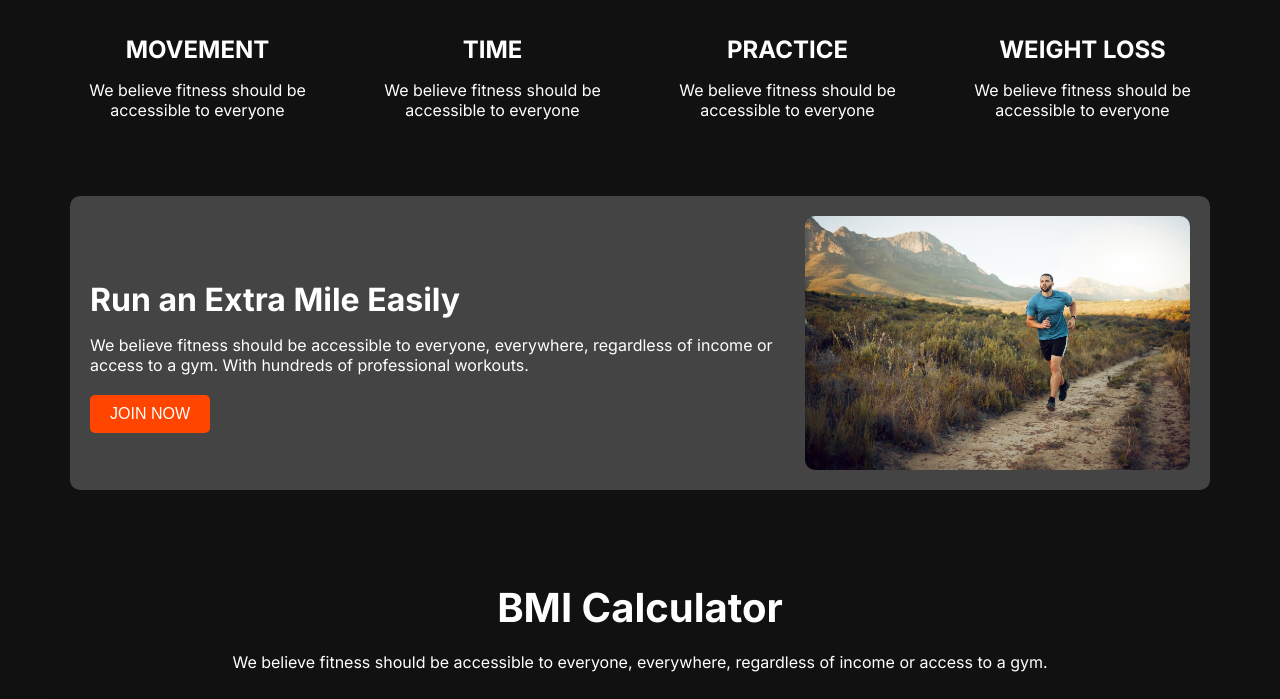
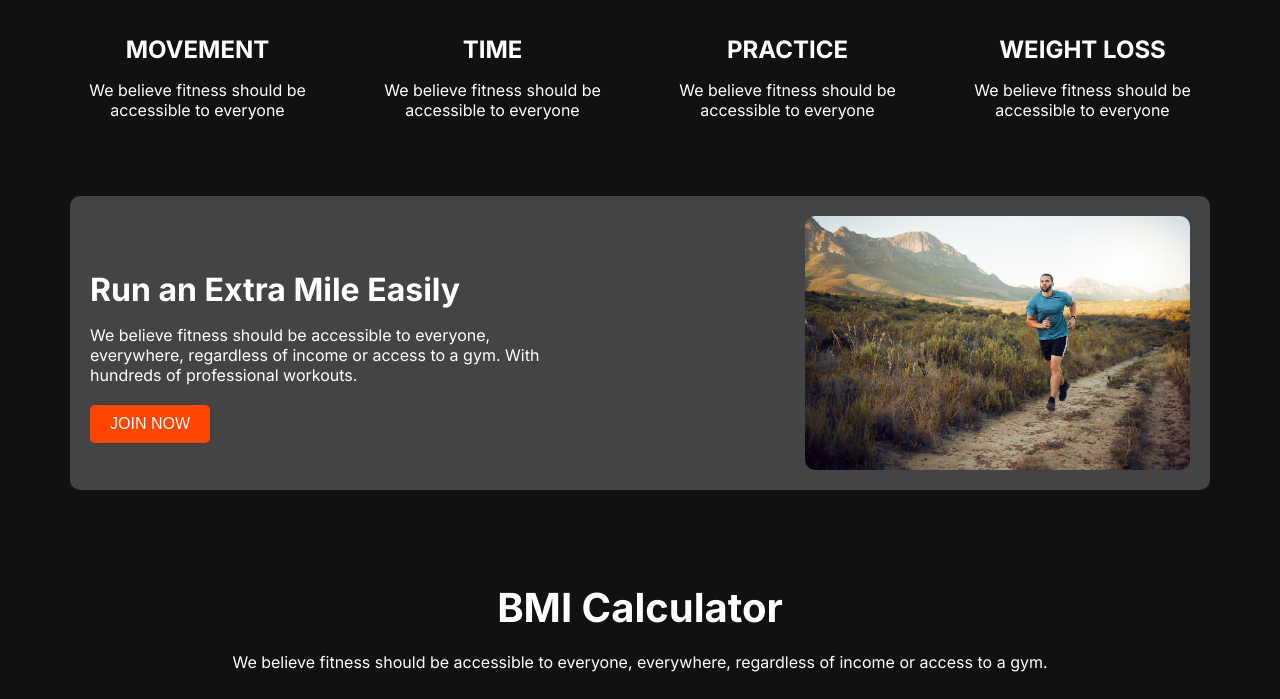
Before and after one commit to MehediRabbi/FITNESS, a plain HTML site: page index.html in a window 1280 px wide. Shown: the part 1040-1739 px from the top of the page. Drawn offline with Linux system fonts and the light colour scheme.

Commit message:
more changes

```diff
--- a/index.html
+++ b/index.html
@@ -102,8 +102,8 @@
         <div>
           <h2>Run an Extra Mile Easily</h2>
           <p>
-            We believe fitness should be accessible to everyone, everywhere,
-            regardless of income or access to a gym. With hundreds of
+            We believe fitness should be accessible to everyone, <br> everywhere,
+            regardless of income or access to a gym. With <br> hundreds of
             professional workouts.
           </p>
           <button class="join-btn">Join Now</button>
@@ -273,7 +273,7 @@
           <h2 class="logo">Fitness</h2>
           <p>
             We believe fitness should be accessible to everyone, everywhere,
-            regardless of income or access to a gym. With hundreds of
+            regardless of income or access to a gym. With  hundreds of
             professional workouts.
           </p>
         </div>
```
Also changed, not shown: images/s11.png (added).
